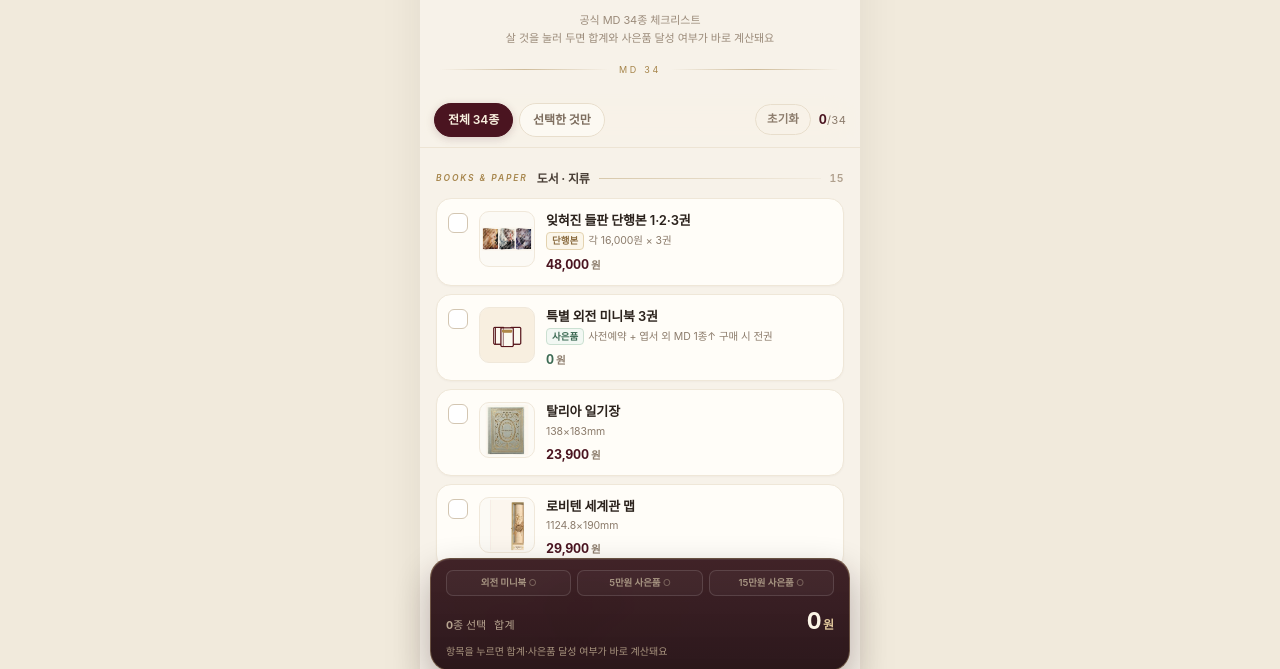
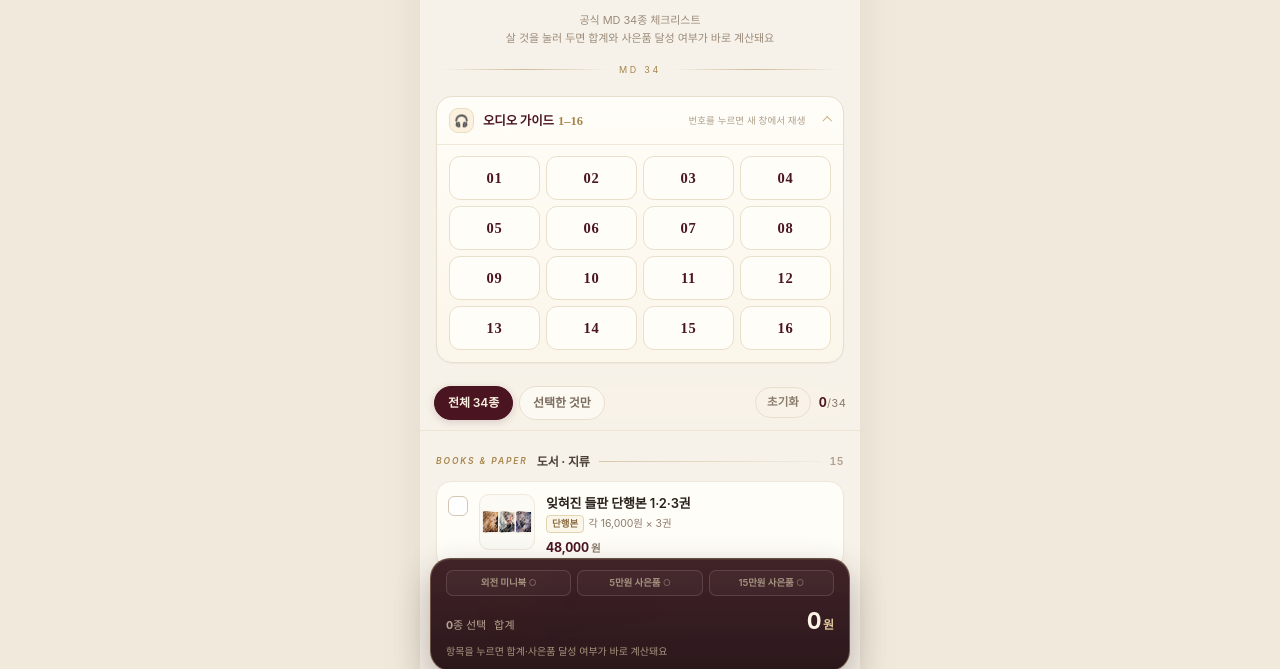
Before and after one commit to YUB0M/insta-report, a plain HTML site: page sangsuri/index.html in a window 1280 px wide. Shown: the part 119-788 px from the top of the page. Drawn offline with Linux system fonts and the light colour scheme.

Commit message:
sangsuri: 오디오 가이드 1~16 링크 섹션 추가(접기·펼치기 4×4)

```diff
--- a/sangsuri/index.html
+++ b/sangsuri/index.html
@@ -100,6 +100,61 @@
     font-variant-numeric:tabular-nums;letter-spacing:.02em;
   }
   .count b{color:var(--wine);font-size:12.5px;font-weight:700}
+
+  /* ── audio guide */
+  .audio{margin:2px 2px 14px}
+  .audio details{
+    background:linear-gradient(180deg,#FFFDF8 0%,#FBF6EA 100%);
+    border:1px solid var(--line);
+    border-radius:16px;
+    overflow:hidden;
+    box-shadow:0 1px 2px rgba(43,34,28,.045), inset 0 1px 0 rgba(255,255,255,.75);
+  }
+  .audio summary{
+    display:flex;align-items:center;gap:9px;
+    padding:11px 13px 11px 12px;
+    cursor:pointer;list-style:none;
+    -webkit-tap-highlight-color:transparent;
+  }
+  .audio summary::-webkit-details-marker{display:none}
+  .audio summary .ic{
+    width:25px;height:25px;flex:none;border-radius:9px;
+    display:flex;align-items:center;justify-content:center;
+    background:#FBF1DE;border:1px solid #EADCC0;font-size:12px;line-height:1;
+  }
+  .audio summary .t{
+    font-size:12.5px;font-weight:700;color:var(--wine);letter-spacing:-.012em;
+  }
+  .audio summary .t em{
+    font-style:normal;margin-left:4px;
+    font-family:"Nanum Myeongjo","Noto Serif KR",serif;
+    color:var(--gold);font-weight:700;letter-spacing:0;
+  }
+  .audio summary .sub{margin-left:auto;font-size:9.5px;color:#AE9F8B;white-space:nowrap;letter-spacing:.01em}
+  .audio summary .chev{
+    width:6.5px;height:6.5px;flex:none;margin-left:9px;margin-top:-3px;
+    border-right:1.5px solid var(--gold-soft);border-bottom:1.5px solid var(--gold-soft);
+    transform:rotate(45deg);transition:transform .22s ease,margin .22s ease;
+  }
+  .audio details[open] summary{border-bottom:1px solid var(--line-soft)}
+  .audio details[open] summary .chev{transform:rotate(-135deg);margin-top:2px}
+  .audio .grid{
+    display:grid;grid-template-columns:repeat(4,1fr);gap:6px;
+    padding:11px 12px 12px;
+  }
+  .audio .grid a{
+    display:flex;align-items:center;justify-content:center;
+    min-height:44px;border-radius:11px;text-decoration:none;
+    background:#FFFDF8;border:1px solid #EADFC8;
+    color:var(--wine);
+    font-family:"Nanum Myeongjo","Noto Serif KR",serif;
+    font-size:14.5px;font-weight:700;
+    font-variant-numeric:tabular-nums;letter-spacing:.05em;
+    box-shadow:inset 0 1px 0 rgba(255,255,255,.85);
+    transition:background .16s,border-color .16s,transform .12s;
+  }
+  .audio .grid a:active{background:#FBF2E0;border-color:var(--gold-soft);transform:scale(.965)}
+  .audio .grid a:focus-visible{outline:2px solid var(--gold);outline-offset:2px}
 
   /* ── sections */
   .sec{padding:22px 2px 4px}
@@ -302,6 +357,35 @@
     <div class="orn"><i>MD 34</i></div>
   </header>
 
+  <section class="audio" aria-labelledby="audioGuideTitle">
+    <details open>
+      <summary>
+        <span class="ic" aria-hidden="true">🎧</span>
+        <span class="t" id="audioGuideTitle">오디오 가이드<em>1–16</em></span>
+        <span class="sub">번호를 누르면 새 창에서 재생</span>
+        <span class="chev" aria-hidden="true"></span>
+      </summary>
+      <div class="grid">
+        <a href="https://bespoke-sunshine-513df3.netlify.app/audio/1/" target="_blank" rel="noopener noreferrer" aria-label="1번 오디오 가이드 듣기">01</a>
+        <a href="https://bespoke-sunshine-513df3.netlify.app/audio/2/" target="_blank" rel="noopener noreferrer" aria-label="2번 오디오 가이드 듣기">02</a>
+        <a href="https://bespoke-sunshine-513df3.netlify.app/audio/3/" target="_blank" rel="noopener noreferrer" aria-label="3번 오디오 가이드 듣기">03</a>
+        <a href="https://bespoke-sunshine-513df3.netlify.app/audio/4/" target="_blank" rel="noopener noreferrer" aria-label="4번 오디오 가이드 듣기">04</a>
+        <a href="https://bespoke-sunshine-513df3.netlify.app/audio/5/" target="_blank" rel="noopener noreferrer" aria-label="5번 오디오 가이드 듣기">05</a>
+        <a href="https://bespoke-sunshine-513df3.netlify.app/audio/6/" target="_blank" rel="noopener noreferrer" aria-label="6번 오디오 가이드 듣기">06</a>
+        <a href="https://bespoke-sunshine-513df3.netlify.app/audio/7/" target="_blank" rel="noopener noreferrer" aria-label="7번 오디오 가이드 듣기">07</a>
+        <a href="https://bespoke-sunshine-513df3.netlify.app/audio/8/" target="_blank" rel="noopener noreferrer" aria-label="8번 오디오 가이드 듣기">08</a>
+        <a href="https://bespoke-sunshine-513df3.netlify.app/audio/9/" target="_blank" rel="noopener noreferrer" aria-label="9번 오디오 가이드 듣기">09</a>
+        <a href="https://bespoke-sunshine-513df3.netlify.app/audio/10/" target="_blank" rel="noopener noreferrer" aria-label="10번 오디오 가이드 듣기">10</a>
+        <a href="https://bespoke-sunshine-513df3.netlify.app/audio/11/" target="_blank" rel="noopener noreferrer" aria-label="11번 오디오 가이드 듣기">11</a>
+        <a href="https://bespoke-sunshine-513df3.netlify.app/audio/12/" target="_blank" rel="noopener noreferrer" aria-label="12번 오디오 가이드 듣기">12</a>
+        <a href="https://bespoke-sunshine-513df3.netlify.app/audio/13/" target="_blank" rel="noopener noreferrer" aria-label="13번 오디오 가이드 듣기">13</a>
+        <a href="https://bespoke-sunshine-513df3.netlify.app/audio/14/" target="_blank" rel="noopener noreferrer" aria-label="14번 오디오 가이드 듣기">14</a>
+        <a href="https://bespoke-sunshine-513df3.netlify.app/audio/15/" target="_blank" rel="noopener noreferrer" aria-label="15번 오디오 가이드 듣기">15</a>
+        <a href="https://bespoke-sunshine-513df3.netlify.app/audio/16/" target="_blank" rel="noopener noreferrer" aria-label="16번 오디오 가이드 듣기">16</a>
+      </div>
+    </details>
+  </section>
+
   <div class="toolbar">
     <div class="inner">
       <div class="chips">
@@ -335,7 +419,7 @@
 
   <footer>
     상수리나무 아래 × 잊혀진 들판 · 공식 MD 34종<span class="dot">·</span>공용 체크리스트<br>
-    체크한 내용은 이 기기 브라우저에만 저장돼요<span class="dot">·</span>v3
+    체크한 내용은 이 기기 브라우저에만 저장돼요<span class="dot">·</span>v4
   </footer>
 </div>
 
```
